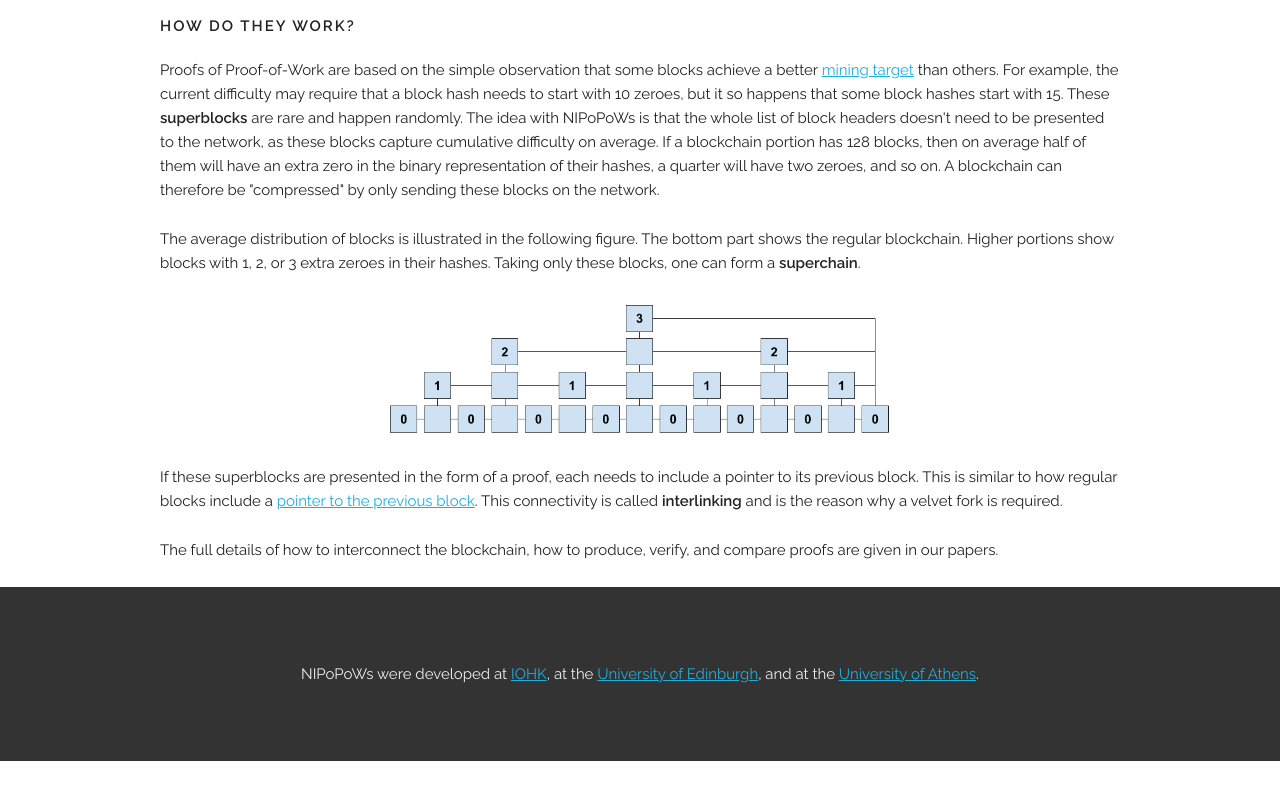
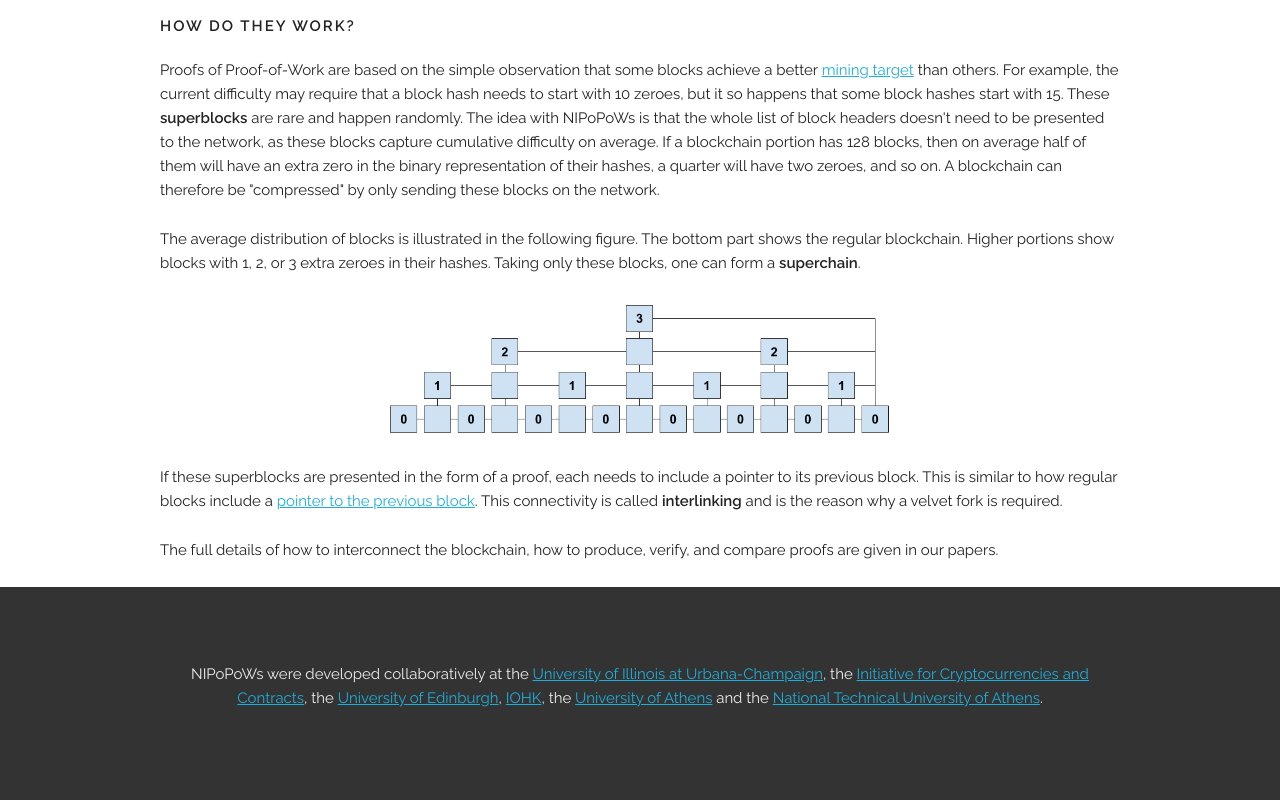
Before and after one commit to dionyziz/popow, a website: page website/index.html in a window 1280 px wide. Shown: the part 1754-2554 px from the top of the page. Before the commit the page ends 2515 px from the top, so only its background shows below. Drawn offline with nearby package versions, Linux system fonts and the light colour scheme.

Commit message:
Add full credits in website

```diff
--- a/website/index.html
+++ b/website/index.html
@@ -162,9 +162,17 @@
     </div>
 
     <footer class="u-full-width">
-      NIPoPoWs were developed at <a href='https://iohk.io/'>IOHK</a>, at the
-      <a href='https://www.ed.ac.uk/informatics'>University of Edinburgh</a>,
-      and at the <a href='https://crypto.di.uoa.gr/'>University of Athens</a>.
+      <div class="container">
+      <p>
+      NIPoPoWs were developed collaboratively at
+      the <a href='http://illinois.edu/'>University of Illinois at Urbana-Champaign</a>,
+      the <a href='http://www.initc3.org/'>Initiative for Cryptocurrencies and Contracts</a>,
+      the <a href='https://www.ed.ac.uk/informatics'>University of Edinburgh</a>,
+      <a href='https://iohk.io/'>IOHK</a>,
+      the <a href='https://crypto.di.uoa.gr/'>University of Athens</a>
+      and the <a href='https://www.ece.ntua.gr/en'>National Technical University of Athens</a>.
+      </p>
+      </div>
     </footer>
   </body>
 </html>
```
